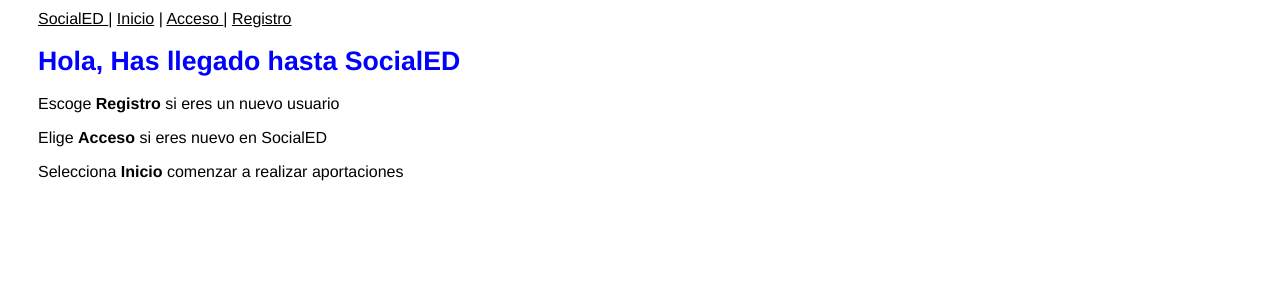
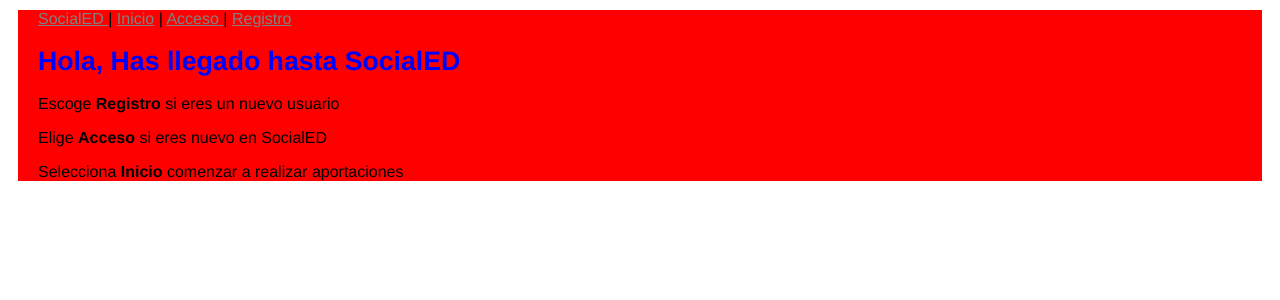
Before and after one commit to IsaiaPhiliph/SocialED, a Flask app: page / in a window 1280 px wide. Shown: the top 300 px of the page. Run offline with Flask 2, Linux system fonts and the light colour scheme.

Commit message:
Añadido estilo propio

```diff
--- a/produ/static/css/socialed-style.css
+++ b/produ/static/css/socialed-style.css
@@ -4,16 +4,16 @@
 #container {
   font-family: Helvetica, Geneva, Arial, sans-serif;
   padding-left: 20px;
-  background-color: #FFFFFF; /* beige */
+  background-color: red; /* beige */
   font-color: #2A2929; /* dark grey */
   margin: 10px;
 }
 a:link{
- color:black;
+ color:grey;
 
  }
 a:hover {
-  color:green;
+  color:black;
 }
 h1 {
    color:blue;
```
